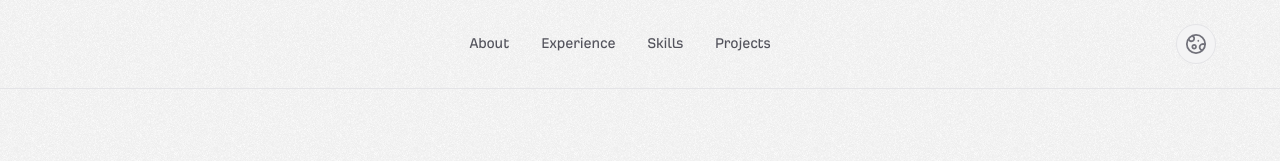
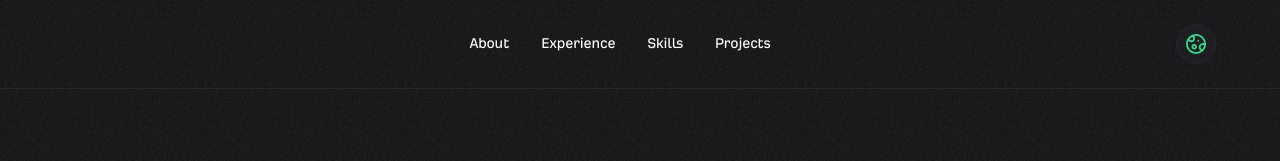
Before and after one commit to benmcclusky/ben-mcclusky, a Next.js app: page /photos in a window 1280 px wide. Shown: the top 161 px of the page. Built offline with nearby package versions, Linux system fonts and the light colour scheme; no server answers.

Commit message:
Few tweaks

```diff
--- a/app/components/global/Theme.tsx
+++ b/app/components/global/Theme.tsx
@@ -10,7 +10,7 @@ export default function Theme() {
 
   useEffect(() => {
     setHasMounted(true);
-    if (!theme) {
+    if (theme !== "light" && theme !== "dark") {
       setTheme("dark");
     }
   }, [theme]);
@@ -27,7 +27,7 @@ export default function Theme() {
   return (
     <button
       onClick={toggleTheme}
-      className={`dark:bg-primary-bg bg-zinc-100 dark:text-primary-color text-zinc-500 border dark:border-zinc-800 border-zinc-200 rounded-full p-2 duration-300 transition-transform group: ${
+      className={`dark:bg-primary-bg bg-zinc-100 dark:text-primary-color text-zinc-500 border dark:border-zinc-800 border-zinc-200 rounded-full p-2 duration-300 transition-transform ${
         theme === "light" ? "-rotate-180" : "rotate-0"
       }`}
       aria-label="Toggle Theme"
```
Also changed, not shown: 1 other file (tests, documents, lock files or other folders).
